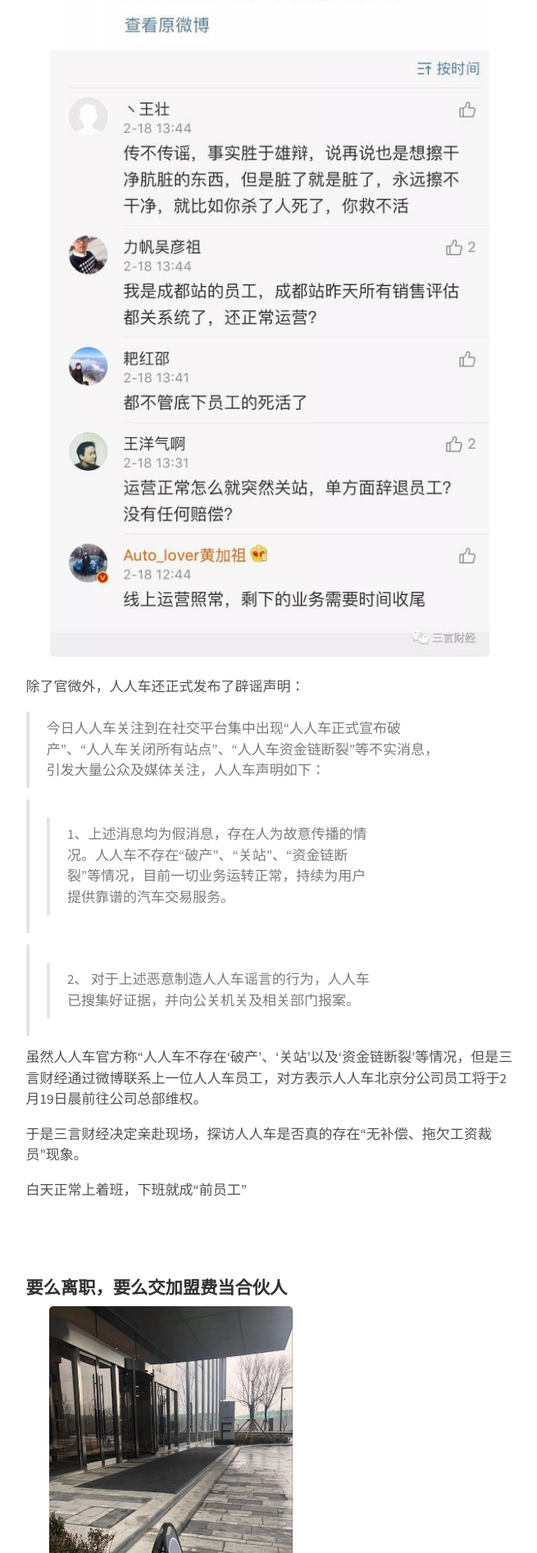
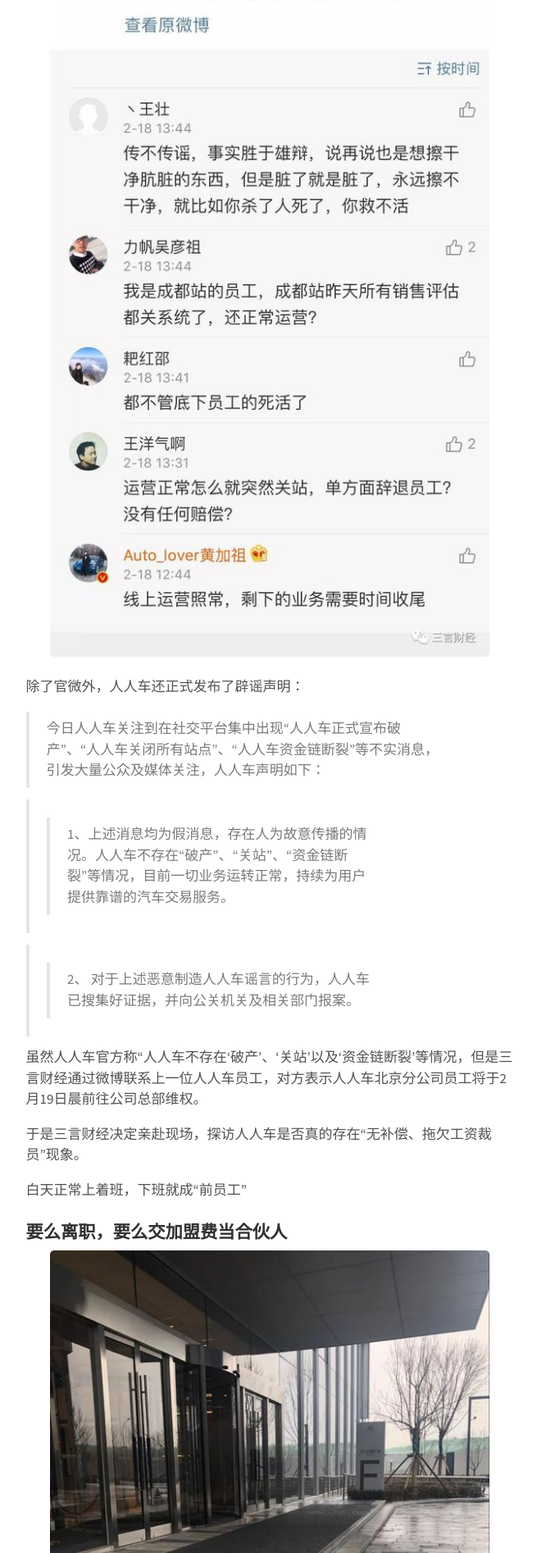
Before and after one commit to xsdai3/xsdai3.github.io, a Jekyll site: the page built from _posts/2019-03-05-近千人人车员工在总部维权.md, in a window 1280 px wide. Shown: the part 4506-6400 px from the top of the page at 82% size, without its empty margins (311-966 px from the left). Built offline with Jekyll 4.4.1, drawn with Linux system fonts in a browser that asks for light colours; our own code applies the rules of GitHub Pages for plain Markdown files.

Commit message:
Update 2019-03-05-近千人人车员工在总部维权.md

```diff
--- a/_posts/2019-03-05-近千人人车员工在总部维权.md
+++ b/_posts/2019-03-05-近千人人车员工在总部维权.md
@@ -46,23 +46,14 @@
 
 白天正常上着班，下班就成“前员工”
 
-<br><br>
 
 <h3>要么离职，要么交加盟费当合伙人</h3>
 
-<div style="text-align:center"><img src="/images/renrenche7.jpg" width="50%">
-
-人人车北京公司总部写字楼门口</div>
-
-<br><br>
+<div style="text-align:center"><img src="/images/renrenche7.jpg" width="90%"><br>人人车北京公司总部写字楼门口</div><br>
 
 2月19日早上九点不到，位于北京市朝阳区来广营附近的人人车总部楼下陆陆续续汇集了前来索要工资的人人车员工们。
 
-<div style="text-align:center"><img src="/images/renrenche8.jpg" width="50%">
-
-前来维权的人人车员工在办公楼门口集合</div>
-
-<br><br>
+<div style="text-align:center"><img src="/images/renrenche8.jpg" width="90%"><br>前来维权的人人车员工在办公楼门口集合</div><br>
 
 这些员工身着人人车公司工作服，大部分佩戴了工牌，少数人没穿工作服和工作证的人为了证明自己身份也随身背着印有人人车标示的背包。
 
@@ -78,17 +69,13 @@
 
 在问道为什么选择集体来公司维权，而不是走司法程序时，这些员工表示，他们大多都在人人车干了三年，时间最短的几位也都做了两年。大家对人人车的公司文化非常赞同，有着深厚的感情，不到万不得已，他们并不想把事情做绝。
 
-<div style="text-align:center"><img src="/images/renrenche9.jpg" width="50%">
-
-大家聚在一起讨论维权方案</div>
+<div style="text-align:center"><img src="/images/renrenche9.jpg" width="90%"><br>大家聚在一起讨论维权方案</div><br>
 
 张杰对三言财经说：“我在人人车做的这几年，浑身上下落了一身病，瘦了好多斤。没想到现在这样对我。”接着他沉默了一阵，“当初我们在市场上可是很厉害的，竞争对手根本没法和我们比，现在怎么做成这样了？”
 
 也有员工表示，人人车已经远离了公司成立时的初衷，“我们不再是一家‘没有中间人’的二手车商了，这个合伙人制度，说白了就是把车卖给车贩子，广告词现在都算虚假宣传了吧。”一位员工这样说道。
 
-<div style="text-align:center"><img src="/images/renrenche10.jpg" width="50%">
-
-大家准备开始维权行动</div>
+<div style="text-align:center"><img src="/images/renrenche10.jpg" width="90%"><br>大家准备开始维权行动</div><br>
 
 上午十点，在寒风中等待了近一个小时的维权员工们已经有将近50人，大家决定开始行动，准备上楼找人人车讨要说法。
 
@@ -98,17 +85,13 @@
 
 也正如该员工所说，一众人进入一楼大堂后一直保持着良好秩序。虽然四、五十人围聚在一起让大堂有些水泄不通，但大家情绪稳定，均在等待安排。
 
-
+<br>
 
 <h3>五十余人围堵出入口：秩序井然 只为求合理赔偿</h3>
 
 人人车北京公司总部据说在三层以上，但一楼电梯口设有打卡闸门，平时员工进出需要刷专门的卡。
 
-<div style="text-align:center"><img src="/images/renrenche11.jpg" width="50%">
-
-办公楼一楼的人人车广告牌和旁边的出入闸机</div>
-
-<br><br>
+<div style="text-align:center"><img src="/images/renrenche11.jpg" width="90%"><br>办公楼一楼的人人车广告牌和旁边的出入闸机</div><br>
 
 维权员工们表示自己并不会强行破坏物业管理设备硬闯，他们希望能与门卫好好沟通，一个个以登记方式进入办公区。
 
@@ -116,11 +99,7 @@
 
 据维权员工称，他们被告知上午10点时，人人车方面会提供解决方案。但大家在大厅内等待至将近11点半，均未见任何人人车方面管理者出面沟通问题。
 
-<div style="text-align:center"><img src="/images/renrenche12.jpg" width="50%">
-
-在大堂等待的维权员工们</div>
-
-<br><br>
+<div style="text-align:center"><img src="/images/renrenche12.jpg" width="90%"><br>在大堂等待的维权员工们</div><br>
 
 于是，在等待了两个小时之久后，大家决定开始行动。
 
@@ -130,21 +109,13 @@
 
 维权代表负责同把守门闸的保安沟通，他表示要求保安为每个员工登记进入，并且一再强调所有人不会违法和破坏公物，只求合理的辞退赔偿。然而，保安仍然拒绝让他们进入。
 
-<div style="text-align:center"><img src="/images/renrenche13.jpg" width="50%">
-
-大家排队讲闸机封住</div>
-
-<br><br>
+<div style="text-align:center"><img src="/images/renrenche13.jpg" width="90%"><br>大家排队讲闸机封住</div><br>
 
 在沟通无果后，一位维权员工大声说道：“我们每个人，都有工作证，这就是我们的家，现在我们要回家，凭什么不让？”
 
 此时人群也开始骚动起来，大家纷纷聚拢在一起。
 
-<div style="text-align:center"><img src="/images/renrenche14.jpg" width="50%">
-
-物业保安将维权员工们围了起来</div>
-
-<br><br>
+<div style="text-align:center"><img src="/images/renrenche14.jpg" width="90%"><br>物业保安将维权员工们围了起来</div><br>
 
 维权行动此时达到了高潮。
 
@@ -152,11 +123,7 @@
 
 但是，他们仍然没有被允许通过闸机。
 
-<div style="text-align:center"><img src="/images/renrenche15.jpg" width="50%">
-
-堵在闸机前的维权员工们</div>
-
-<br><br>
+<div style="text-align:center"><img src="/images/renrenche15.jpg" width="90%"><br>堵在闸机前的维权员工们</div><br>
 
 时间已经到了中午，楼上陆陆续续开始有人下来想出去吃饭和拿取外卖，但维权员工们决定不允许任何人出入，很多人见状只好返回，大堂里还有不知所措拿着食物的外卖小哥。
 
@@ -164,11 +131,7 @@
 
 <h3>不满人人车无视诉求，维权员工强行冲卡</h3>
 
-<div style="text-align:center"><img src="/images/renrenche16.jpg" width="50%">
-
-红圈处男子即为负责与维权员工沟通的人人车方面代表</div>
-
-<br><br>
+<div style="text-align:center"><img src="/images/renrenche16.jpg" width="90%"><br>红圈处男子即为负责与维权员工沟通的人人车方面代表</div><br>
 
 终于，从楼上下来了一名西装革履的男子，他开始同维权员工代表们沟通。
 
@@ -180,15 +143,11 @@
 
 可是到了中午12点，先前答应等开完会带大家上楼的那名男子却不知去向。维权者们终于丧失耐心，开始强行翻越门闸，冲进楼梯间。而物业保安们并没有强制制止员工的冲关行为，任由大家一个个翻越闸机。
 
-<div style="text-align:center"><img src="/images/renrenche17.jpg" width="50%">
-
-一名维权员工正翻越门闸</div>
-
-<br><br>
+<div style="text-align:center"><img src="/images/renrenche17.jpg" width="90%"><br>一名维权员工正翻越门闸</div><br>
 
 一时喧嚣的大堂瞬间安静，物业派来的保安们也只好四下散去。
 
-
+<br>
 
 <h3>人人车维权员工并非北京一家 全国各地近千名员工同时维权</h3>
 
@@ -196,35 +155,19 @@
 
 这些人人车员工们自发组建了多个“维权微信群”，总人数将近1000人。
 
-<div style="text-align:center"><img src="/images/renrenche18.jpg" width="50%">
+<div style="text-align:center"><img src="/images/renrenche18.jpg" width="90%"><br>人人车西安员工在维权群中宣布要一起维权</div><br>
 
-人人车西安员工在维权群中宣布要一起维权</div>
-
-<br><br>
-
-<div style="text-align:center"><img src="/images/renrenche19.jpg" width="50%">
-
-人人车昆明员工表示将进行劳动仲裁</div>
-
-<br><br>
+<div style="text-align:center"><img src="/images/renrenche19.jpg" width="90%"><br>人人车昆明员工表示将进行劳动仲裁</div><br>
 
 三言财经就北京员工维权事件联系人人车官方求证，对方表示，人人车于昨日公布了公司新的经营模式，也就是合伙人制度。在转型过程中，的确会造成部分员工的不理解，但人人车绝对不会违反国家相关法律法规。目前，人人车正在制定相关员工安置方案，一旦方案出台，将会妥善处理。
 
 除了爆出员工被“无补偿裁员”，还有消息称人人车全国大量城市站关闭。据封面新闻报道称，成都人人车包卖业务运营中心目前已“人去楼空”，而且门窗上还张贴有“变相裁员、克扣工资、赔偿还钱”以及“无良人人车”等字样。
 
-<div style="text-align:center"><img src="/images/renrenche20.jpg" width="50%">
+<div style="text-align:center"><img src="/images/renrenche20.jpg" width="90%"><br>
+<img src="/images/renrenche21.jpg" width="90%"><br>
+封面新闻报道的人人车成都包卖业务运营中心已人去楼空</div><br>
 
-<img src="/images/renrenche21.jpg" width="50%">
-
-封面新闻报道的人人车成都包卖业务运营中心已人去楼空</div>
-
-<br><br>
-
-<div style="text-align:center"><img src="/images/renrenche22.jpg" width="50%">
-
-人人车成都包卖业务运营中心门口被贴满了标语</div>
-
-<br><br>
+<div style="text-align:center"><img src="/images/renrenche22.jpg" width="90%"><br>人人车成都包卖业务运营中心门口被贴满了标语</div><br>
 
 封面新闻在相关报道中还提到，该包卖业务运营中心近日已发生多起员工维权讨薪事件，包括员工抗议以及用户要求维权的。
 
@@ -234,26 +177,18 @@
 
 截止至发稿时，今日前往人人车北京总部维权的员工们仍然滞留在办公楼内，等待人人车。
 
-<div style="text-align:center"><img src="/images/renrenche23.jpg" width="50%">
-
-维权员工聚集在办公区内</div>
-
-
+<div style="text-align:center"><img src="/images/renrenche23.jpg" width="90%"><br>维权员工聚集在办公区内</div><br>
 
 据一名维权员工称，警察已经赶到现场维持秩序，而人人车方面仍未就欠薪问题给出解决方案。
 
 不过，人人车联合创始人杜希勇出现在公司，但据该维权员工表示，杜希勇并没有同维权者们沟通，随后不久离开了公司。
 
-<div style="text-align:center"><img src="/images/renrenche24.jpg" width="50%">
-
-维权员工聚集在办公区内</div>
-
-
+<div style="text-align:center"><img src="/images/renrenche24.jpg" width="90%"><br>维权员工聚集在办公区内</div><br>
 
 三言财经将会持续关注事件发展。
 
 （应受访者要求，文中受访人姓名皆为化名）
 
-
+<br>
 
 原文链接：https://tech.sina.com.cn/2019-02-19/doc-ihrfqzka7249826.shtml
```
